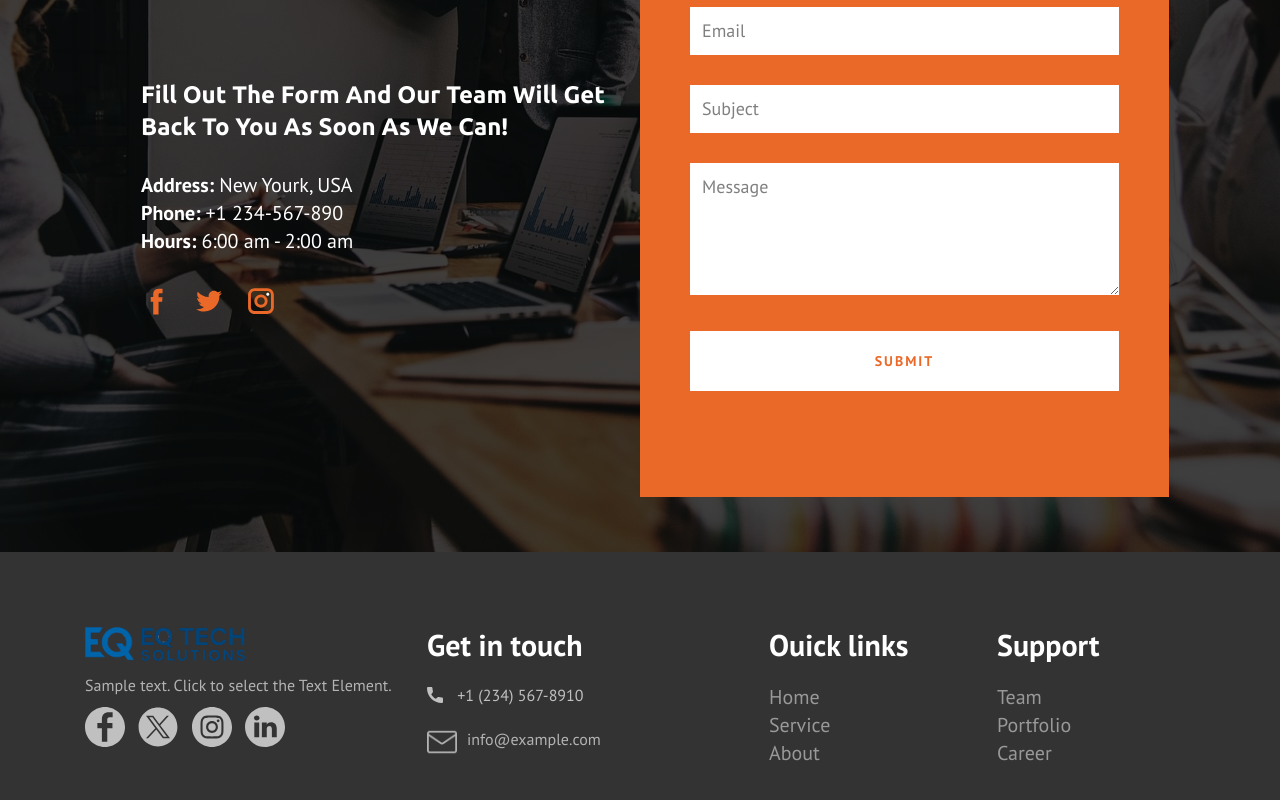
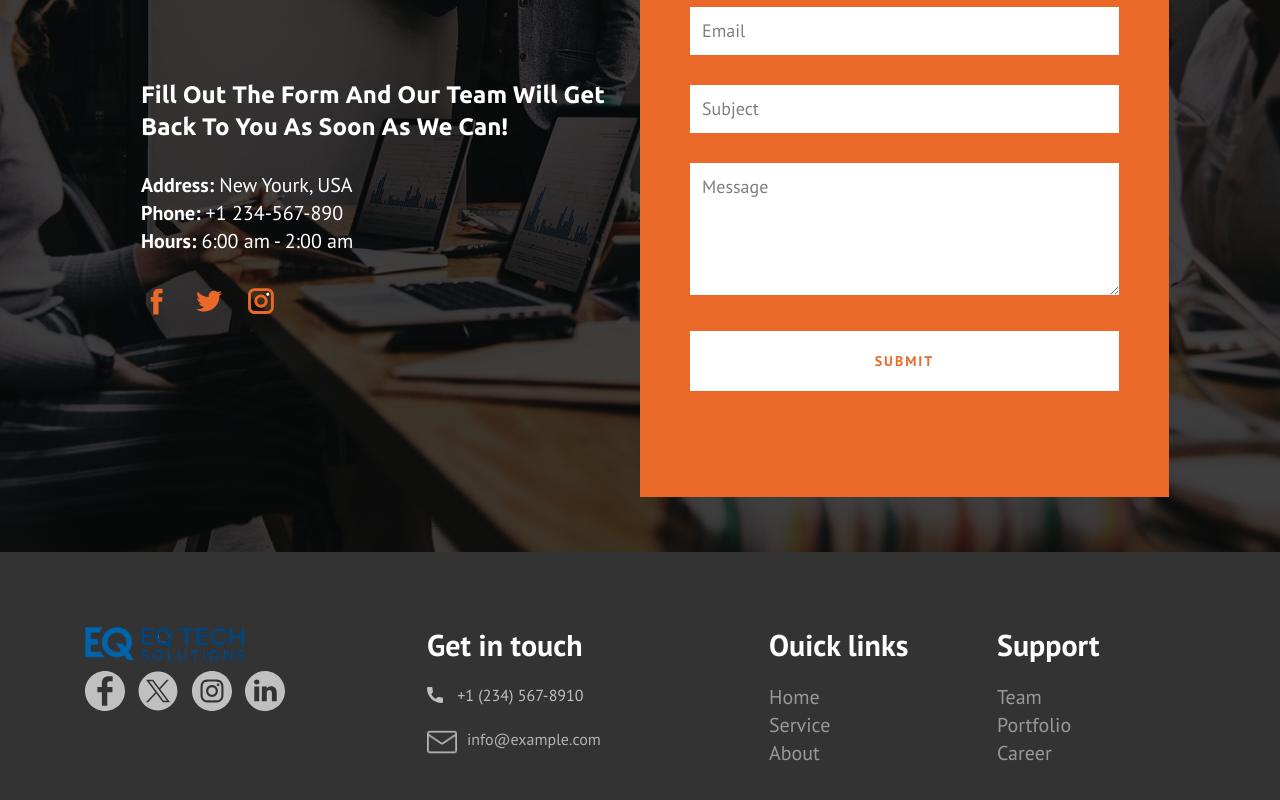
Before and after one commit to Dark-217/company, a React (Vite) app: page /about in a window 1280 px wide. Shown: the part 5186-5986 px from the top of the page. Built offline with nearby package versions, Linux system fonts and the light colour scheme.

Commit message:
footer update

```diff
--- a/src/layouts/Footer.tsx
+++ b/src/layouts/Footer.tsx
@@ -18,7 +18,6 @@ const Footer = () => {
                   <img src={logo} alt="logo" />
                 </Link>
               </ArchorLink>
-              <p className="mt-3 text-[#b3b3b3]">{t("footer.description")}</p>
               <div className="flex justify-between items-center h-10 w-[200px] mt-2.5">
                 <Link
                   className="h-full"
```
